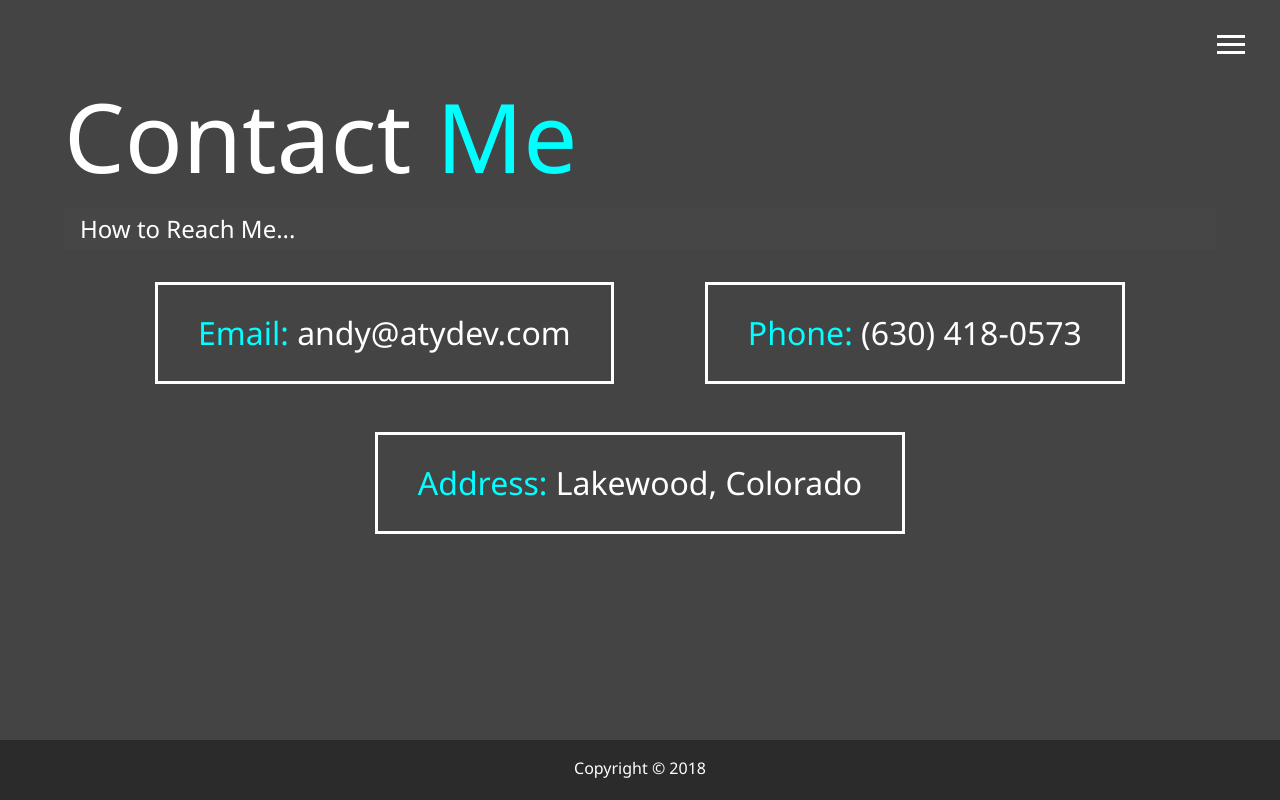
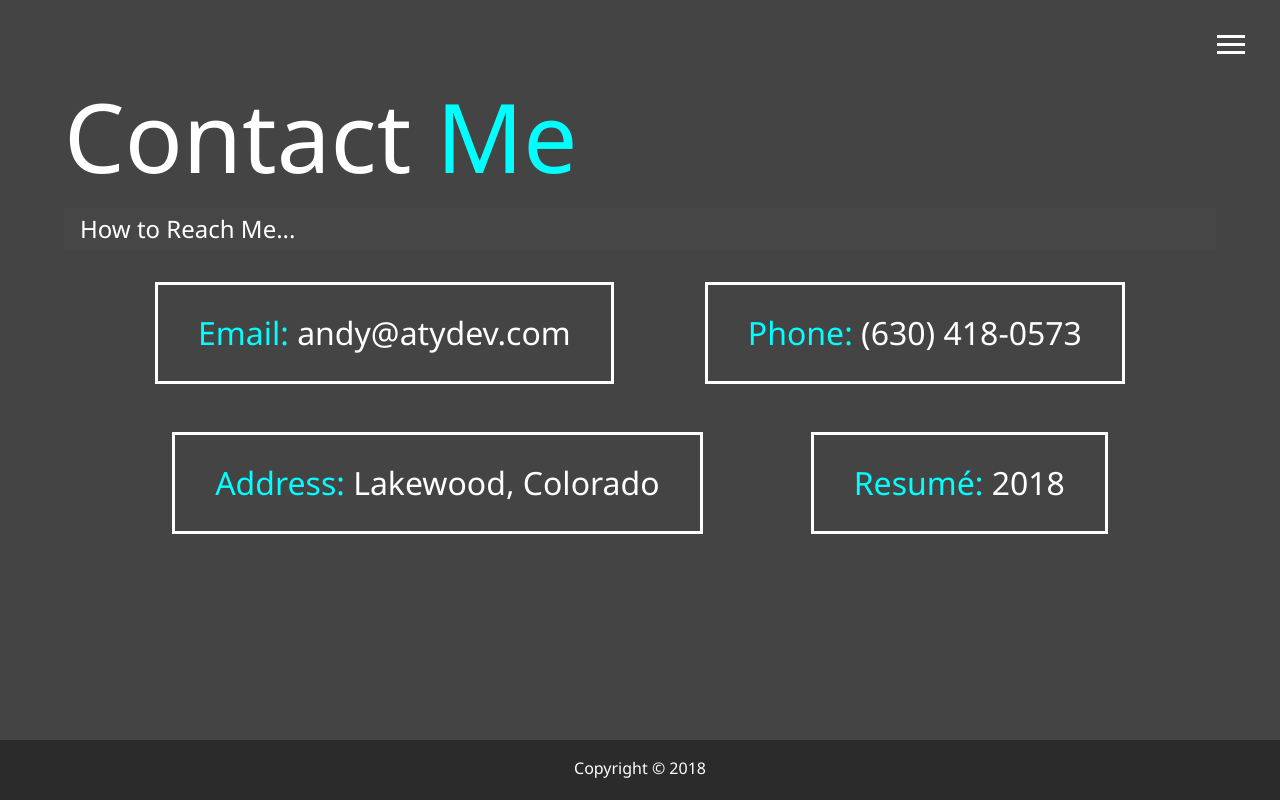
Before and after one commit to andy-young/portfolio, a plain HTML site: page contact.html in a window 1280 px wide. Drawn offline with Linux system fonts and the light colour scheme.

Commit message:
add Resumé to contact.html

```diff
--- a/contact.html
+++ b/contact.html
@@ -46,6 +46,9 @@
       <div>
         <span class="text-secondary">Address: </span> Lakewood, Colorado
       </div>
+      <div>
+        <span class="text-secondary">Resumé: </span> <a href="https://docs.google.com/document/d/1f8klnLH467J7SqfLGoMOI8E4-4X790R_JrmR1MVNEGw/edit?usp=sharing" target="_blank">2018</a>
+      </div>
     </div>
   </main>
 
```
